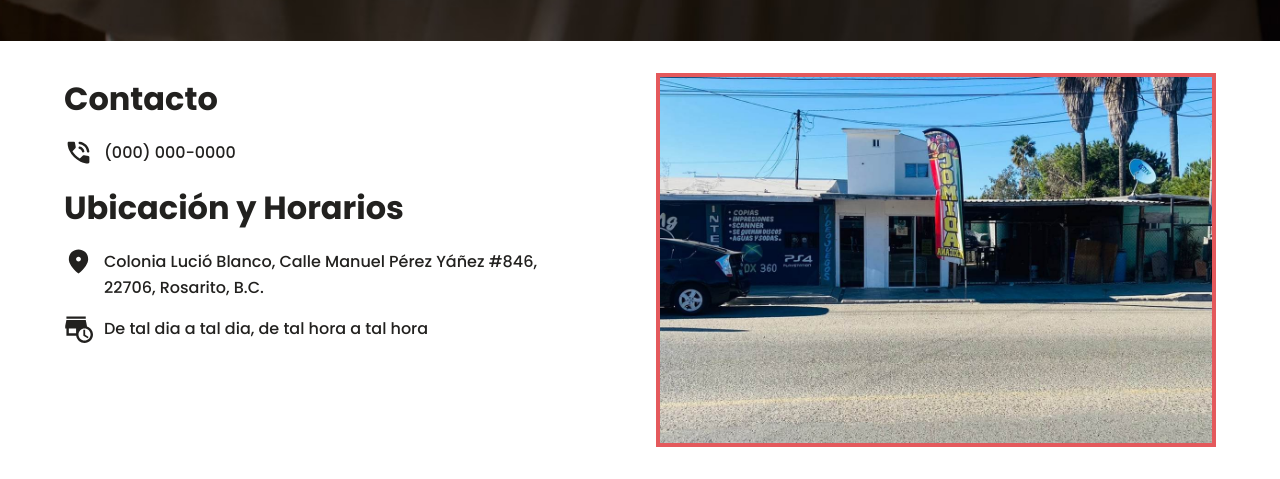
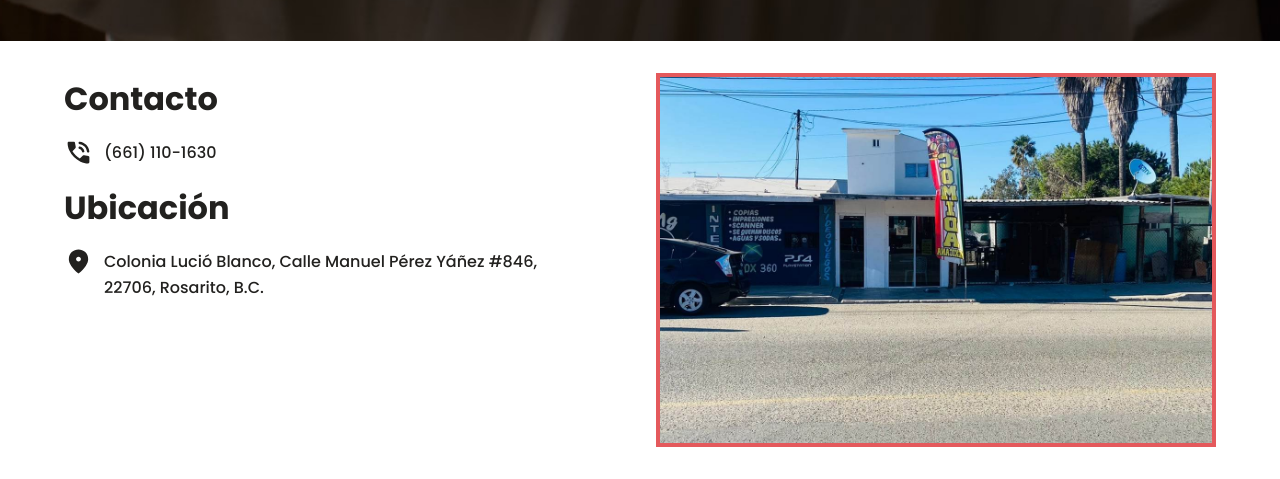
Before and after one commit to Roberto-Cardenas/fogondemima, a plain HTML site: page index.html in a window 1280 px wide. Shown: the part 3781-4260 px from the top of the page. Drawn offline with Linux system fonts and the light colour scheme.

Commit message:
Menu Actualizado

```diff
--- a/index.html
+++ b/index.html
@@ -42,12 +42,12 @@
     <div class="footer-container flow-content">
       <div class="contact-container flow-content">
         <h3>Contacto</h3>
-        <p data-icon="telefono">(000) 000-0000</p>
+        <p data-icon="telefono">(661) 110-1630</p>
       </div>
       <div class="location-container flow-content">
-        <h3>Ubicación y Horarios</h3>
+        <h3>Ubicación</h3>
         <p data-icon="ubicacion">Colonia Lució Blanco, Calle Manuel Pérez Yáñez #846, 22706, Rosarito, B.C.</p>
-        <p data-icon="horarios">De tal dia a tal dia, de tal hora a tal hora</p>
+        <!-- <p data-icon="horarios">De tal dia a tal dia, de tal hora a tal hora</p> -->
       </div>
     </div>
     <img src="images/fogon.jpg" alt="Foto del restuarante desde afuera.">
```
Also changed, not shown: images/menu-pagina-1.jpg, images/menu-pagina-2.jpg.
